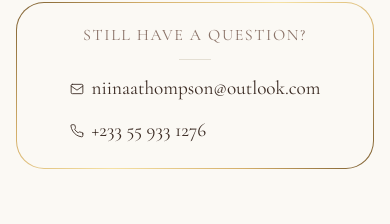
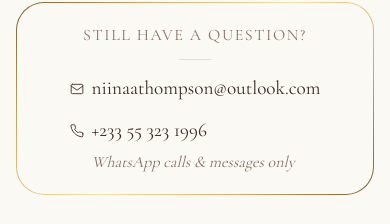
Before and after one commit to niiodartey-tt/niinaa27, a Next.js app: page / in a window 390 px wide. Shown: the part 8543-8767 px from the top of the page. Built offline with nearby package versions, Linux system fonts and the light colour scheme; a web font is replaced by a local one.

Commit message:
FAQ contact card: update phone to 0553231996, add WhatsApp-only note

```diff
--- a/components/sections/FAQSection.tsx
+++ b/components/sections/FAQSection.tsx
@@ -55,15 +55,20 @@ export function FAQSection({ items }: FAQSectionProps) {
                   </svg>
                   niinaathompson@outlook.com
                 </a>
+                <div className="flex flex-col items-start gap-0.5">
                   <a
-                  href="tel:+233559331276"
+                    href="tel:+233553231996"
                     className="flex items-center gap-2 font-serif text-base text-ink hover:text-rose active:text-rose transition-colors duration-200"
                   >
                     <svg xmlns="http://www.w3.org/2000/svg" viewBox="0 0 24 24" fill="none" stroke="currentColor" strokeWidth="1.5" strokeLinecap="round" strokeLinejoin="round" className="w-3.5 h-3.5 shrink-0" aria-hidden="true">
                       <path d="M22 16.92v3a2 2 0 0 1-2.18 2 19.79 19.79 0 0 1-8.63-3.07A19.5 19.5 0 0 1 4.69 12 19.79 19.79 0 0 1 1.6 3.38 2 2 0 0 1 3.6 1.19h3a2 2 0 0 1 2 1.72c.12.98.34 1.95.7 2.81a2 2 0 0 1-.45 2.11L7.91 9a16 16 0 0 0 6.09 6.09l.91-.91a2 2 0 0 1 2.11-.45c.86.36 1.83.58 2.81.7A2 2 0 0 1 22 16.92z" />
                     </svg>
-                  +233 55 933 1276
+                    +233 55 323 1996
                   </a>
+                  <p className="font-sans text-xs text-taupe italic pl-[22px]">
+                    WhatsApp calls &amp; messages only
+                  </p>
+                </div>
               </div>
             </div>
           </div>
```
Lines whose indentation alone changed are shown as unchanged.
